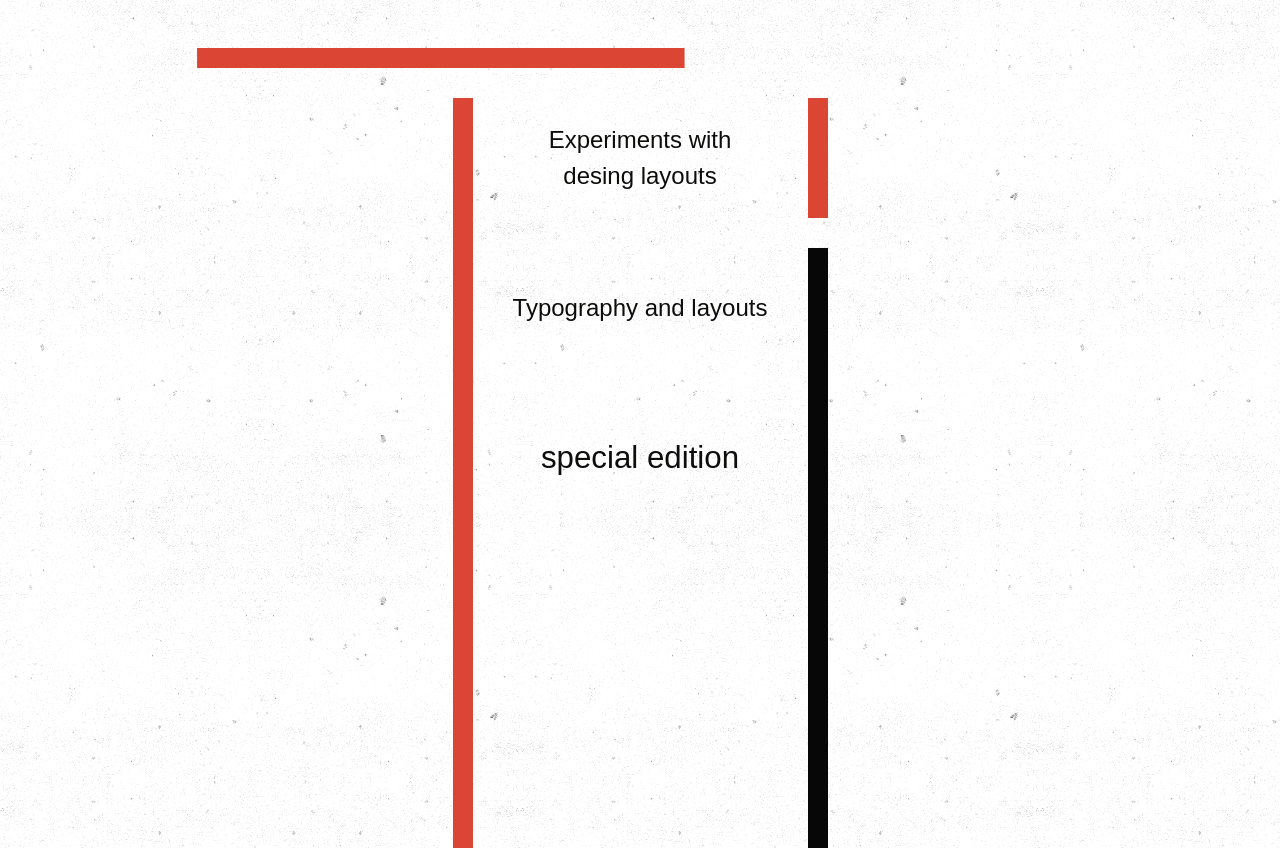
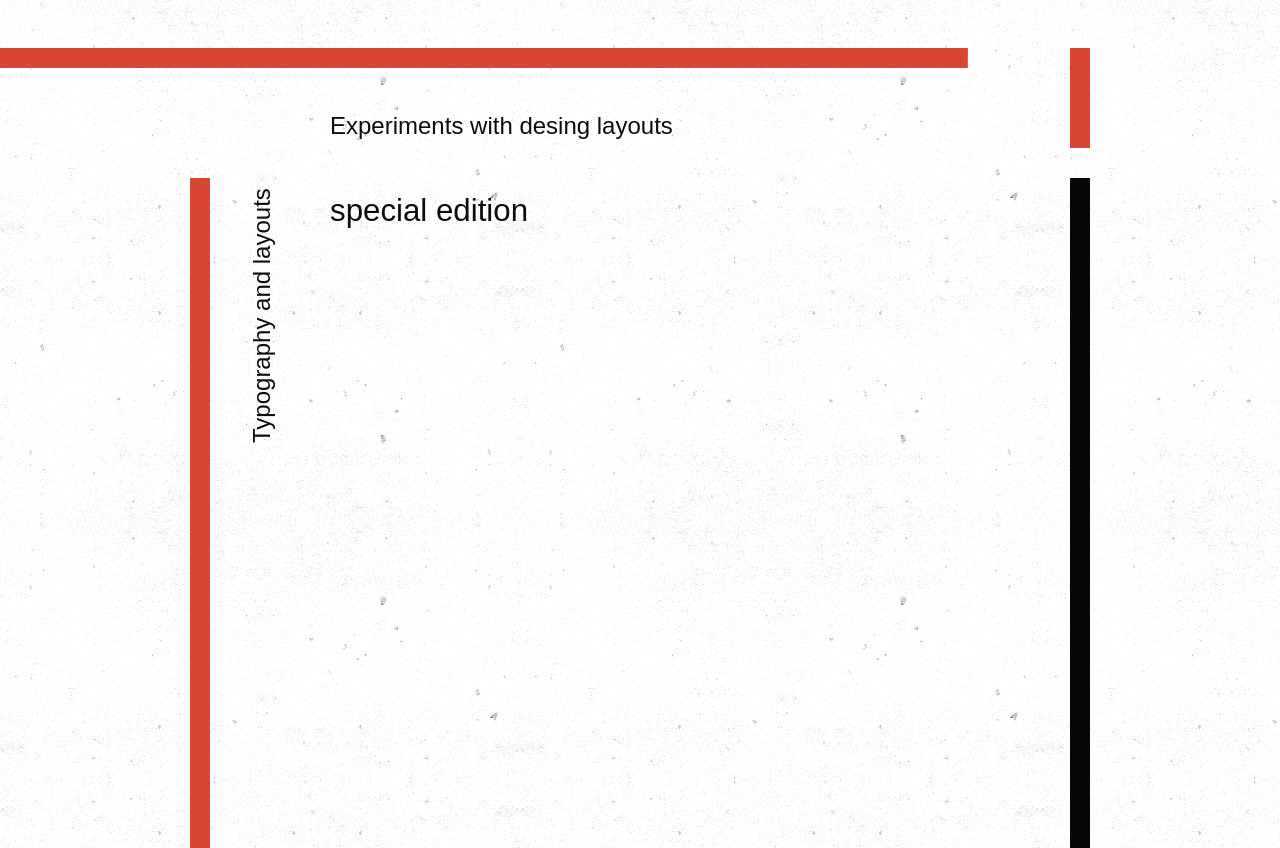
Before and after one commit to barbaraperic/doodle-motion, a Next.js app: page / in a window 1280 px wide. Built offline with nearby package versions, Linux system fonts and the light colour scheme; a web font is replaced by a local one.

Commit message:
fix the grid

```diff
--- a/app/page.module.scss
+++ b/app/page.module.scss
@@ -9,10 +9,11 @@
     grid-template-rows: 20px 120px 120px 120px auto;
     grid-template-areas:
         'bar-top bar-top bar-top'
-        'bar-left title-a bar-right-a'
-        'bar-left title-b bar-right-b'
-        'bar-left content-a bar-right-b'
+        'bar-left subtitle-a bar-right-a'
+        'bar-left subtitle-b bar-right-b'
+        'bar-left title bar-right-b'
         'bar-left ..... bar-right-b';
+    text-align: center;
 }
 
 .bar-top {
@@ -37,28 +38,16 @@
     background-color: var(--black-color-hsl);
 }
 
-.title-a {
-    grid-area: title-a;
-    text-align: center;
-    display: flex;
-    justify-content: center;
-    align-items: center;
+.subtitle-a {
+    grid-area: subtitle-a;
 }
 
-.title-b {
-    grid-area: title-b;
-    text-align: center;
-    display: flex;
-    justify-content: center;
-    align-items: center;
+.title {
+    grid-area: title;
 }
 
-.content-a {
-    grid-area: content-a;
-    display: flex;
-    justify-content: center;
-    align-items: center;
-    text-align: center;
+.subtitle-b {
+    grid-area: subtitle-b;
 }
 
 .content-b {
@@ -76,6 +65,33 @@
     background: lightgray;
 }
 
+@media (min-width: 650px) {
+    .wrapper {
+        max-width: 620px;
+        grid-template-columns: 20px 50px auto 50px 50px 20px;
+        grid-template-rows: 20px 50px auto auto;
+        grid-template-areas:
+            'bar-top bar-top bar-top bar-top bar-top bar-right-a'
+            '...... ...... subtitle-a subtitle-a ...... bar-right-a'
+            'bar-left subtitle-b title content-b content-b bar-right-b'
+            'bar-left subtitle-b ...... content-b content-b bar-right-b';
+        text-align: left;
+    }
+
+    .subtitle-b {
+        display: block;
+        writing-mode: vertical-lr;
+        transform: rotate(180deg);
+        text-align: end;
+    }
+}
+
+@media (min-width: 1200px) {
+    .wrapper {
+        max-width: 900px;
+    }
+}
+
 // @media (min-width: 700px) {
 //     .wrapper {
 //         padding: 60px;
@@ -87,8 +103,8 @@
 //         grid-template-areas:
 //             'bar-top bar-top bar-top bar-top ...... bar-right-a'
 //             '...... ...... title title ...... bar-right-a'
-//             'bar-left content-a subtitle content-b content-b bar-right-b'
-//             'bar-left content-a ...... content-b content-b bar-right-b';
+//             'bar-left subtitle-a subtitle content-b content-b bar-right-b'
+//             'bar-left subtitle-a ...... content-b content-b bar-right-b';
 //     }
 
 //     .title {
@@ -96,10 +112,4 @@
 //         text-align: left;
 //     }
 
-//     .content-a {
-//         display: block;
-//         writing-mode: vertical-lr;
-//         transform: rotate(180deg);
-//         text-align: end;
-//     }
 // }
--- a/app/page.tsx
+++ b/app/page.tsx
@@ -6,14 +6,14 @@ export default function Home() {
         <div className={styles.wrapper}>
             <div className={`${styles.box} ${styles['bar-top']}`}></div>
             <div className={`${styles.box} ${styles['bar-left']}`}></div>
-            <div className={`${styles.box} ${styles['title-a']}`}>
+            <div className={`${styles.box} ${styles['subtitle-a']}`}>
                 <p>Experiments with desing layouts</p>
             </div>
-            <div className={`${styles.box} ${styles['title-b']}`}>
+            <div className={`${styles.box} ${styles['title']}`}>
+                <h3>special edition</h3>
+            </div>
+            <div className={`${styles.box} ${styles['subtitle-b']}`}>
                 <p>Typography and layouts </p>
-            </div>
-            <div className={`${styles.box} ${styles['content-a']}`}>
-                <h3>special edition</h3>
             </div>
 
             <div className={`${styles.box} ${styles['content-b']}`}>
```
